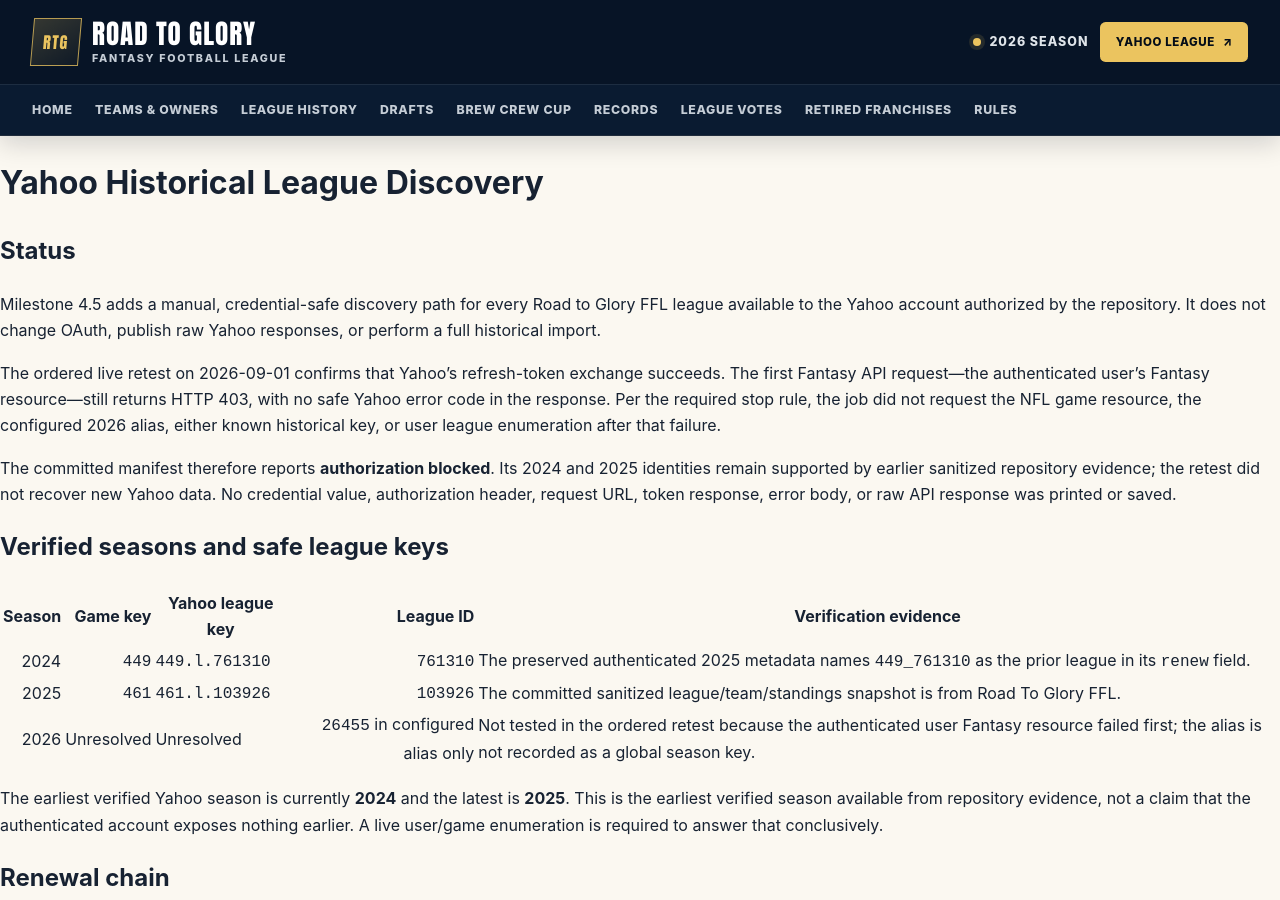
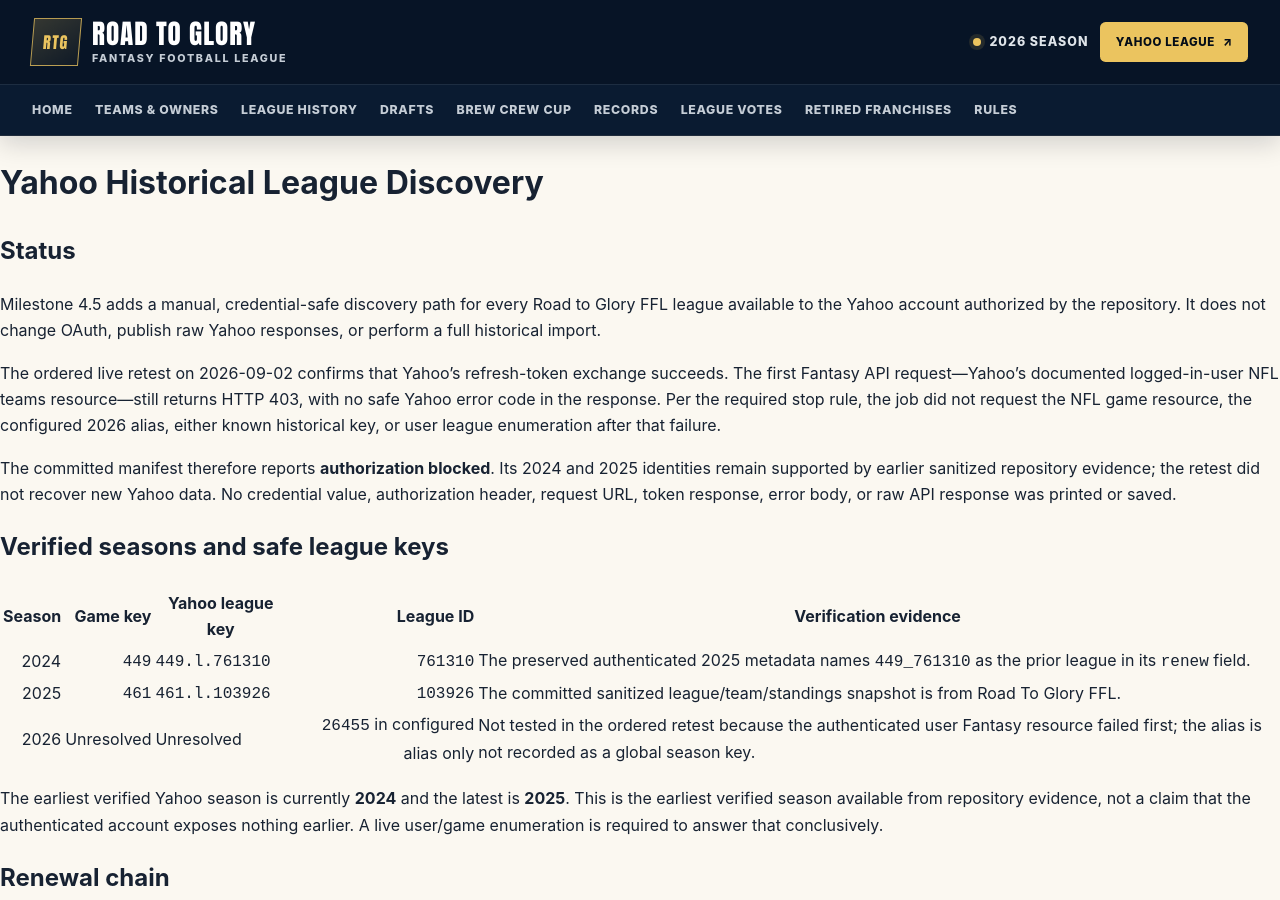
Before and after one commit to stringer56/fantasy-football-site, a Jekyll site: the page built from docs/YAHOO_HISTORY_DISCOVERY.md, in a window 1280 px wide and 900 px high. Built offline with Jekyll 4.4.1, drawn with Linux system fonts in a browser that asks for light colours; our own code applies the rules of GitHub Pages for plain Markdown files; some of the changed text lies outside the part shown.

Commit message:
Record documented Yahoo user probe result

```diff
--- a/_data/generated/history_manifest.json
+++ b/_data/generated/history_manifest.json
@@ -1,6 +1,6 @@
 {
   "schema_version": 1,
-  "generated_at": "2026-09-01T03:54:14Z",
+  "generated_at": "2026-09-03T02:49:55Z",
   "discovery_status": "authorization_blocked",
   "access_status": {
     "oauth_refresh": "succeeded",
--- a/docs/YAHOO_HISTORY_DISCOVERY.md
+++ b/docs/YAHOO_HISTORY_DISCOVERY.md
@@ -7,10 +7,10 @@
 It does not change OAuth, publish raw Yahoo responses, or perform a full
 historical import.
 
-The ordered live retest on 2026-09-01 confirms that Yahoo's refresh-token
-exchange succeeds. The first Fantasy API request—the authenticated user's
-Fantasy resource—still returns HTTP 403, with no safe Yahoo error code in the
-response. Per the required stop rule, the job did not request the NFL game
+The ordered live retest on 2026-09-02 confirms that Yahoo's refresh-token
+exchange succeeds. The first Fantasy API request—Yahoo's documented
+logged-in-user NFL teams resource—still returns HTTP 403, with no safe Yahoo
+error code in the response. Per the required stop rule, the job did not request the NFL game
 resource, the configured 2026 alias, either known historical key, or user
 league enumeration after that failure.
 
@@ -85,6 +85,7 @@
 - OAuth/2026 update test: <https://github.com/stringer56/fantasy-football-site/actions/runs/33465603477>
 - Sanitized historical diagnostic: <https://github.com/stringer56/fantasy-football-site/actions/runs/33465879232>
 - Ordered authorization retest: <https://github.com/stringer56/fantasy-football-site/actions/runs/33467871852>
+- Documented NFL user-resource retest: <https://github.com/stringer56/fantasy-football-site/actions/runs/33709094263>
 - Site validation: <https://github.com/stringer56/fantasy-football-site/actions/runs/33465873918>
 
 The endpoint composition follows Yahoo's official Fantasy Sports API resources:
--- a/scripts/discover_yahoo_history.py
+++ b/scripts/discover_yahoo_history.py
@@ -541,7 +541,7 @@
     }
     payload = {
         "schema_version": SCHEMA_VERSION,
-        "generated_at": "2026-09-01T03:54:14Z",
+        "generated_at": "2026-09-03T02:49:55Z",
         "discovery_status": "authorization_blocked",
         "access_status": {
             "oauth_refresh": "succeeded",
```
